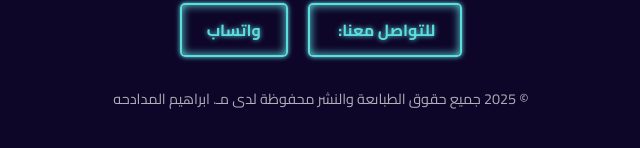
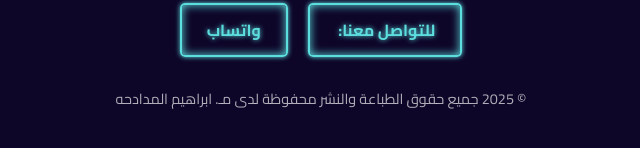
Before and after one commit to syper111/syper, a plain HTML site: page index.html in a window 1280 px wide. Shown: the part 636-784 px from the top of the page, 319-959 px from the left. Drawn offline with Linux system fonts and the light colour scheme.

Commit message:
Update index.html

```diff
--- a/index.html
+++ b/index.html
@@ -38,7 +38,7 @@
                 <a href="https://wa.me/962780612979" target="_blank">واتساب</a>
             </div>
             <p class="copyright">
-                &copy; 2025 جميع حقوق الطباىعة والنشر محفوظة لدى مـ. ابراهيم المدادحه
+                &copy; 2025 جميع حقوق الطباعة والنشر محفوظة لدى مـ. ابراهيم المدادحه
             </p>
 
         </footer>
```
